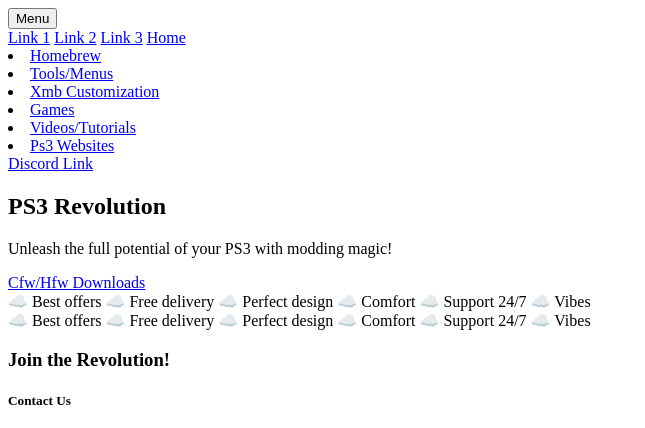
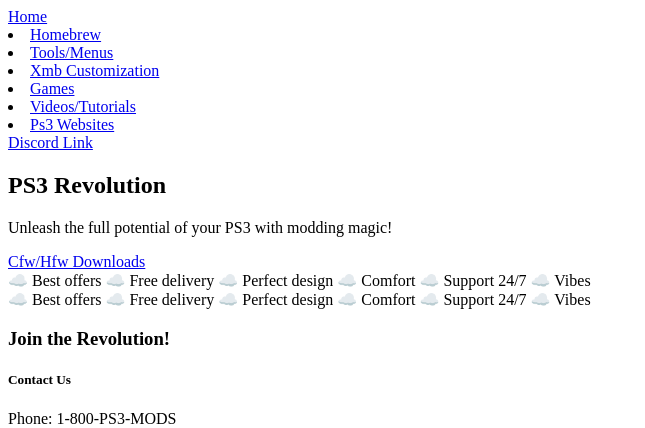
Before and after one commit to PS3-SCE-DEV/Ps3ModdingHub, a plain HTML site: page index.html in a window 1280 px wide. Shown: the top 428 px of the page, without its empty margins (0-645 px from the left). Drawn offline with nearby package versions, Linux system fonts and the light colour scheme; some packages are replaced by stand-ins of ours; a script that the page names is missing.

Commit message:
Update index.html

```diff
--- a/index.html
+++ b/index.html
@@ -1,20 +1,6 @@
 <!DOCTYPE html>
 <html lang="en">
 <head>
-    <meta charset="UTF-8">
-    <meta name="viewport" content="width=device-width, initial-scale=1.0">
-    <link rel="stylesheet" href="styles.css">
-    <title>Dropdown Menu</title>
-</head>
-<body>
-    <div class="navbar">
-        <div class="dropdown">
-            <button class="dropbtn">Menu</button>
-            <div class="dropdown-content">
-                <a href="#">Link 1</a>
-                <a href="#">Link 2</a>
-                <a href="#">Link 3</a>
-
 	<a class="nav-link link text-black display-4" href="index.html">Home</a>
 					</li><li class="nav-item"><a class="nav-link link text-black display-4" href="page1.html#footer04-1">Homebrew</a></li>
 					<li class="nav-item">
```
